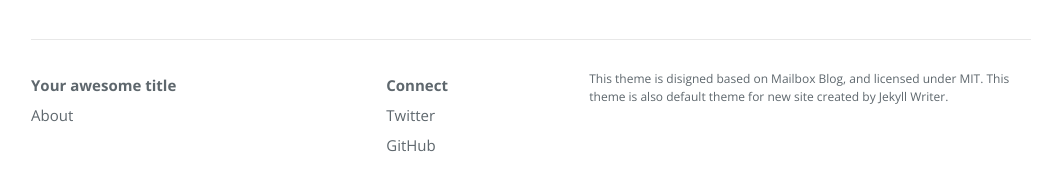
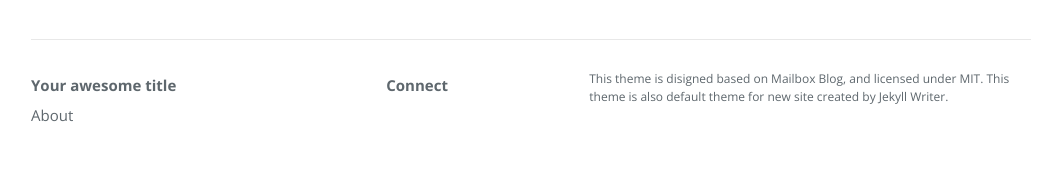
Before and after one commit to nelson0526/nelson0526.github.io, a Jekyll site: the page built from index.html, in a window 1280 px wide and 1211 px high. Shown: the part 983-1174 px from the top of the window, without its empty margins (109-1171 px from the left). Built offline with Jekyll 4.4.1, drawn with Linux system fonts in a browser that asks for light colours; nearby versions of some CDN libraries; the list of posts is cut into pages by our own code.

Commit message:
Update Configuration

```diff
--- a/_config.yml
+++ b/_config.yml
@@ -1,21 +1,12 @@
-# Welcome to Jekyll!
-#
-# This config file is meant for settings that affect your whole blog, values
-# which you are expected to set up once and rarely need to edit after that.
-# For technical reasons, this file is *NOT* reloaded automatically when you use
-# 'jekyll serve'. If you change this file, please restart the server process.
-
-# Site settings
+# Created by Jekyll Writer
 title: Your awesome title
 author: Jekyll Writer
-description: > # this means to ignore newlines until "baseurl:"
-  This theme is disigned based on Mailbox Blog, and licensed under MIT.
-  This theme is also default theme for new site created by Jekyll Writer.
-permalink: /:year/:month/:day/:title/
+description: >
+  This theme is disigned based on Mailbox Blog, and licensed under MIT. This
+  theme is also default theme for new site created by Jekyll Writer.
+permalink: '/:year/:month/:day/:title/'
 paginate: 6
-paginate_path: "/page/:num/"
-twitter_username: jekyllwriter
-github_username:  jekyllwriter
-gems: [jekyll-paginate]
-markdown: kramdown
-baseurl: ""
+paginate_path: '/page/:num/'
+gems:
+  - jekyll-paginate
+baseurl: ''
```
